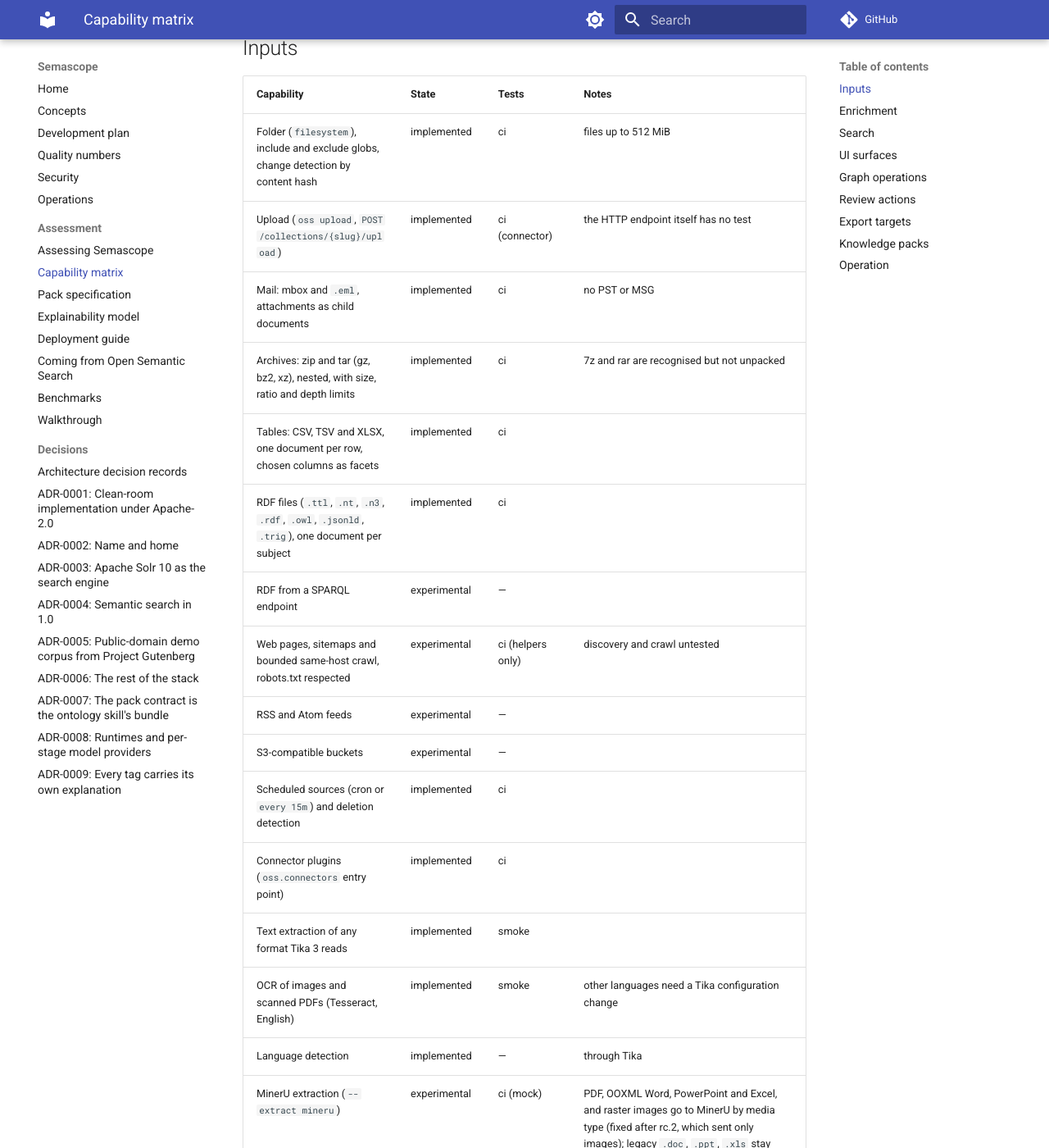
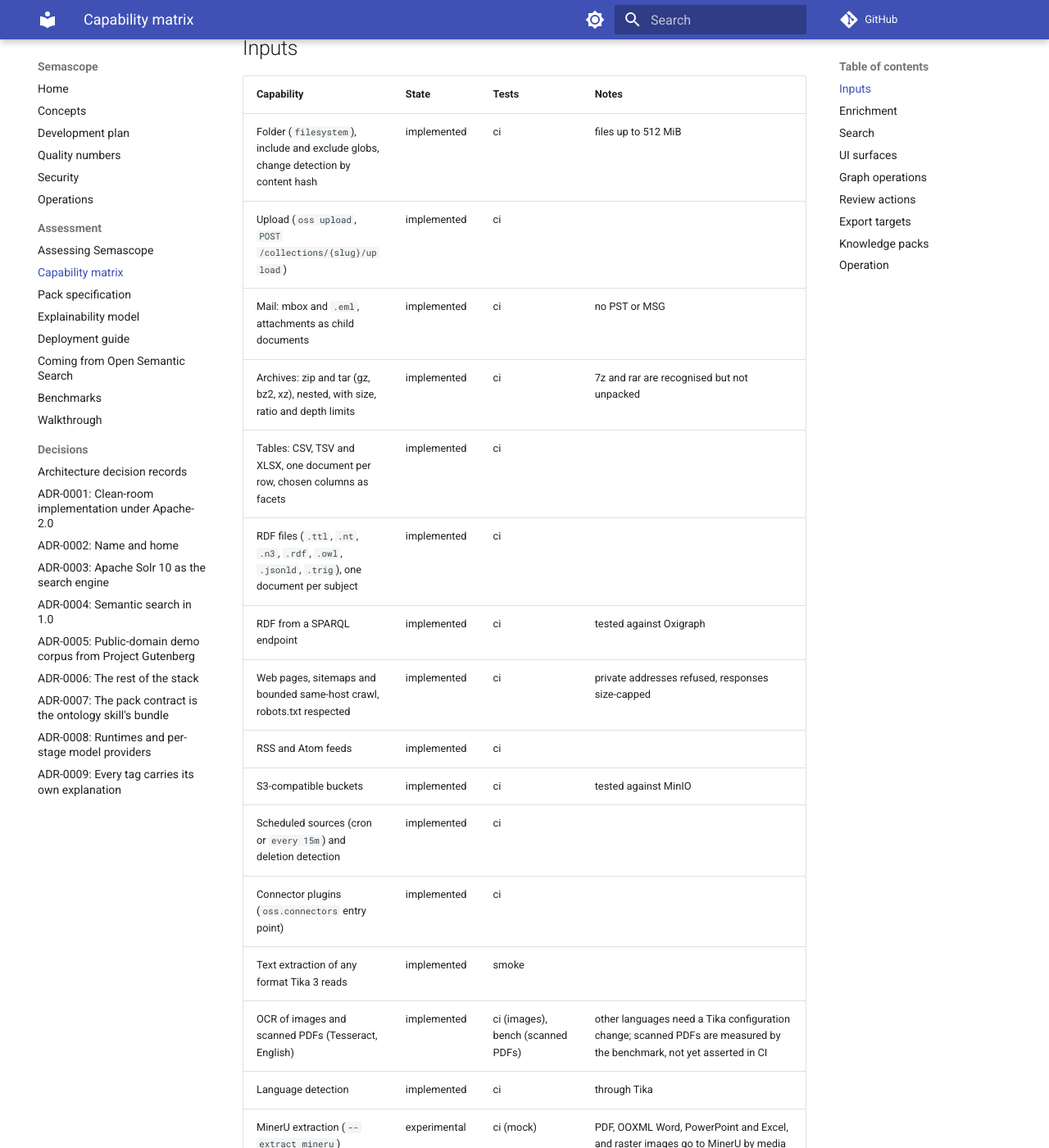
Before and after one commit to rdb420/semascope, an MkDocs documentation site: the page built from docs/assess/capabilities.md, in a window 1280 px wide and 1400 px high, scrolled down 645 px. Shown: the whole window at 82% size. Built offline with MkDocs 1.6.1 and Material for MkDocs 9.7.7, drawn with Linux system fonts in a browser that asks for light colours; comment, search, counter and statistics services are not loaded; some of the changed text lies outside the part shown.

Commit message:
Fix single sign-on and SPARQL with PREFIX; promote the capabilities the new tests prove
The integration tests from the coverage branch found three defects. Single
sign-on needs allauth's socialaccount extra (PyJWT, cryptography); the pack
SPARQL console now reads the query form after the prologue; linked entities
already carry their pack since the explainability work. Their xfail markers
are removed, and the capability matrix moves the rows the new tests cover to
implemented.

Agent: claude-code
Co-Authored-By: Claude Opus 5.5 <noreply@anthropic.com>

```diff
--- a/docs/assess/capabilities.md
+++ b/docs/assess/capabilities.md
@@ -23,20 +23,20 @@ implemented has none, or names a test that does not exist.
 | Capability | State | Tests | Notes |
 |---|---|---|---|
 | Folder (`filesystem`), include and exclude globs, change detection by content hash | implemented | ci | files up to 512 MiB |
-| Upload (`oss upload`, `POST /collections/{slug}/upload`) | implemented | ci (connector) | the HTTP endpoint itself has no test |
+| Upload (`oss upload`, `POST /collections/{slug}/upload`) | implemented | ci | |
 | Mail: mbox and `.eml`, attachments as child documents | implemented | ci | no PST or MSG |
 | Archives: zip and tar (gz, bz2, xz), nested, with size, ratio and depth limits | implemented | ci | 7z and rar are recognised but not unpacked |
 | Tables: CSV, TSV and XLSX, one document per row, chosen columns as facets | implemented | ci | |
 | RDF files (`.ttl`, `.nt`, `.n3`, `.rdf`, `.owl`, `.jsonld`, `.trig`), one document per subject | implemented | ci | |
-| RDF from a SPARQL endpoint | experimental | — | |
-| Web pages, sitemaps and bounded same-host crawl, robots.txt respected | experimental | ci (helpers only) | discovery and crawl untested |
-| RSS and Atom feeds | experimental | — | |
-| S3-compatible buckets | experimental | — | |
+| RDF from a SPARQL endpoint | implemented | ci | tested against Oxigraph |
+| Web pages, sitemaps and bounded same-host crawl, robots.txt respected | implemented | ci | private addresses refused, responses size-capped |
+| RSS and Atom feeds | implemented | ci | |
+| S3-compatible buckets | implemented | ci | tested against MinIO |
 | Scheduled sources (cron or `every 15m`) and deletion detection | implemented | ci | |
 | Connector plugins (`oss.connectors` entry point) | implemented | ci | |
 | Text extraction of any format Tika 3 reads | implemented | smoke | |
-| OCR of images and scanned PDFs (Tesseract, English) | implemented | smoke | other languages need a Tika configuration change |
-| Language detection | implemented | — | through Tika |
+| OCR of images and scanned PDFs (Tesseract, English) | implemented | ci (images), bench (scanned PDFs) | other languages need a Tika configuration change; scanned PDFs are measured by the benchmark, not yet asserted in CI |
+| Language detection | implemented | ci | through Tika |
 | MinerU extraction (`--extract mineru`) | experimental | ci (mock) | PDF, OOXML Word, PowerPoint and Excel, and raster images go to MinerU by media type (fixed after rc.2, which sent only images); legacy `.doc`, `.ppt`, `.xls` stay with Tika |
 | Docling extractor | planned | — | after 1.0 |
 
@@ -65,13 +65,13 @@ implemented has none, or names a test that does not exist.
 |---|---|---|---|
 | Keyword search, highlighting | implemented | ci, bench | |
 | Semantic search over chunks, passages returned | implemented | bench | only chunks of the current model are searched |
-| Hybrid search (reciprocal rank fusion) | implemented | bench | |
+| Hybrid search (reciprocal rank fusion) | implemented | ci, bench | |
 | Facets, hierarchical facets, multi-select | implemented | ci, smoke | |
 | Date histogram and timeline | implemented | ci, smoke | |
-| Query tagging (concepts recognised in the query) | implemented | smoke | |
+| Query tagging (concepts recognised in the query) | implemented | ci, smoke | |
 | Saved searches | implemented | ci | |
-| Alerts on saved searches | experimental | — | the UI saves with alerts off |
-| List search (a batch of names) | experimental | ci (partial) | not in the browser journey |
+| Alerts on saved searches | implemented | ci | through the API; the UI saves with alerts off |
+| List search (a batch of names) | implemented | ci, smoke | |
 | Significant terms | implemented | ci, smoke | |
 | Suggest / autocomplete | implemented (API) | ci | `GET /api/suggest?q=` (titles, last word as a prefix), routed after rc.2; the search box does not call it yet |
 
@@ -87,10 +87,10 @@ implemented has none, or names a test that does not exist.
 | Graph: hubs, neighbourhood expansion, shortest path | implemented | smoke (hubs, expansion) |
 | Review queue | implemented | smoke |
 | Map of pack places | implemented | smoke |
-| List search | experimental | — |
+| List search | implemented | smoke |
 | Entity page for named entities that are not pack individuals | planned | — |
 | Upload, source and collection management in the UI | planned | — |
-| Administration (Django admin) | implemented | — |
+| Administration (Django admin) | implemented | ci |
 
 ## Graph operations
 
@@ -98,10 +98,10 @@ implemented has none, or names a test that does not exist.
 |---|---|---|---|
 | Projection of documents, sources, collections, concepts, entities and packs into Neo4j | implemented | ci (keys), smoke | rebuilt by `oss reindex` |
 | Pseudonymised entity keys per collection | implemented | ci | |
-| Neighbours (depth 1 to 3) | implemented | smoke | |
-| Shortest path between two nodes | implemented | — | shown in the UI at the Phase 3 exit check; no automated test |
+| Neighbours (depth 1 to 3) | implemented | ci, smoke | |
+| Shortest path between two nodes | implemented | ci, smoke | |
 | Hubs of a collection | implemented | smoke | |
-| Read-only Cypher console (staff) | experimental | — | |
+| Read-only Cypher console (staff) | implemented | ci | write clauses refused; reads run in a read transaction |
 | Entity-to-entity relations from pack triples | planned | — | pack relations are in the SPARQL store only |
 
 ## Review actions
@@ -125,11 +125,11 @@ implemented has none, or names a test that does not exist.
 |---|---|---|
 | Outbox of decision events, read by cursor | implemented | ci |
 | Proposals, read by cursor (`params.tag` carries the decided tag's evidence) | implemented | ci |
-| Webhooks with HMAC signature | experimental | — |
+| Webhooks with HMAC signature | implemented | ci |
 | Pack deltas as `taxonomy.delta.ttl` and `model.delta.yaml` | implemented | ci |
-| Search results as CSV (first 10,000) | implemented | — |
+| Search results as CSV (first 10,000) | implemented | ci |
 | W3C Reconciliation API 0.2 | implemented | ci |
-| SPARQL over pack graphs (staff) | experimental | — |
+| SPARQL over pack graphs (staff) | implemented | ci |
 | RDF or JSON-LD export of documents, tags or the graph | planned | — |
 
 ## Knowledge packs
@@ -149,10 +149,10 @@ implemented has none, or names a test that does not exist.
 | `oss init`, `oss up`, sizes small, medium and large | implemented | ci (init), fresh-clone check | |
 | Runtimes `cpu`, `gpu`, `remote`, a provider per heavy stage | implemented (cpu), experimental (gpu, remote) | ci, bench | |
 | Local accounts and API tokens | implemented | ci | |
-| Single sign-on (OpenID Connect) | experimental | — | |
+| Single sign-on (OpenID Connect) | implemented | ci | the authorisation-code flow against a test identity provider; rc.2 images lacked the JWT library the callback needs |
 | Roles per collection | implemented | ci | roles govern reading and writing; `SEMASCOPE_DEFAULT_ROLE=none` makes reading per collection (the default `reader` keeps it open to every signed-in user); a route-by-route authorisation test covers every endpoint |
-| Backup and restore | implemented | fresh-clone check | no automated test |
+| Backup and restore | implemented | ci | a round trip onto an emptied stack compares counts, searches, decisions and the outbox cursor |
 | OpenTelemetry traces and metrics | experimental | ci (set-up) | server, workers and beat export both over OTLP since the fix after rc.2; the bundled collector logs traces and passes metrics to Prometheus; not exercised against a live collector in CI |
 | Multi-arch images (amd64, arm64) with SBOM and provenance | implemented | release workflow | the `-gpu` image is amd64 only |
-| Signed releases | planned | — | provenance attestations, not signatures |
+| Signed releases | experimental | — | keyless cosign signatures configured in the release workflow, not yet exercised by a release |
 | Helm chart, OpenSearch, multi-instance scaling | planned | — | after 1.0 |
--- a/docs/assess/evidence.yaml
+++ b/docs/assess/evidence.yaml
@@ -316,7 +316,6 @@
   - packages/oss-server/tests/test_curation_log.py::test_linking_keys_the_edge_by_the_individual_iri
   - tests/integration/test_decisions.py::test_linking_an_entity_to_a_pack_individual
   - tests/integration/test_decisions.py::test_link_reviews_need_a_target
-  # xfail: the linked document is missing from the individual's documents
   - tests/integration/test_decisions.py::test_a_linked_document_is_one_of_the_individuals_documents
 
 "Review actions | Annotations on documents":
@@ -359,7 +358,6 @@
 
 "Export targets | SPARQL over pack graphs (staff)":
   - tests/integration/test_graph_search.py::test_sparql_over_a_pack_graph
-  # xfail: a query that starts with PREFIX is refused
   - tests/integration/test_graph_search.py::test_sparql_over_a_pack_graph_with_prefixes
 
 # --- Operation ---------------------------------------------------------------------------------
@@ -385,7 +383,6 @@
   - packages/oss-server/tests/test_oidc_config.py::test_sign_on_is_off_without_an_issuer
   - packages/oss-server/tests/test_oidc_config.py::test_an_issuer_and_client_turn_on_the_openid_connect_provider
   - tests/integration/test_oidc.py::test_the_sign_in_page_offers_the_provider
-  # xfail: PyJWT is not installed, so the callback fails
   - packages/oss-server/tests/test_oidc_config.py::test_the_libraries_the_openid_connect_callback_needs_are_installed
   - tests/integration/test_oidc.py::test_sign_in_through_the_provider
 
```
Also changed, not shown: CHANGELOG.md (+9 -0 lines), 8 other files.
